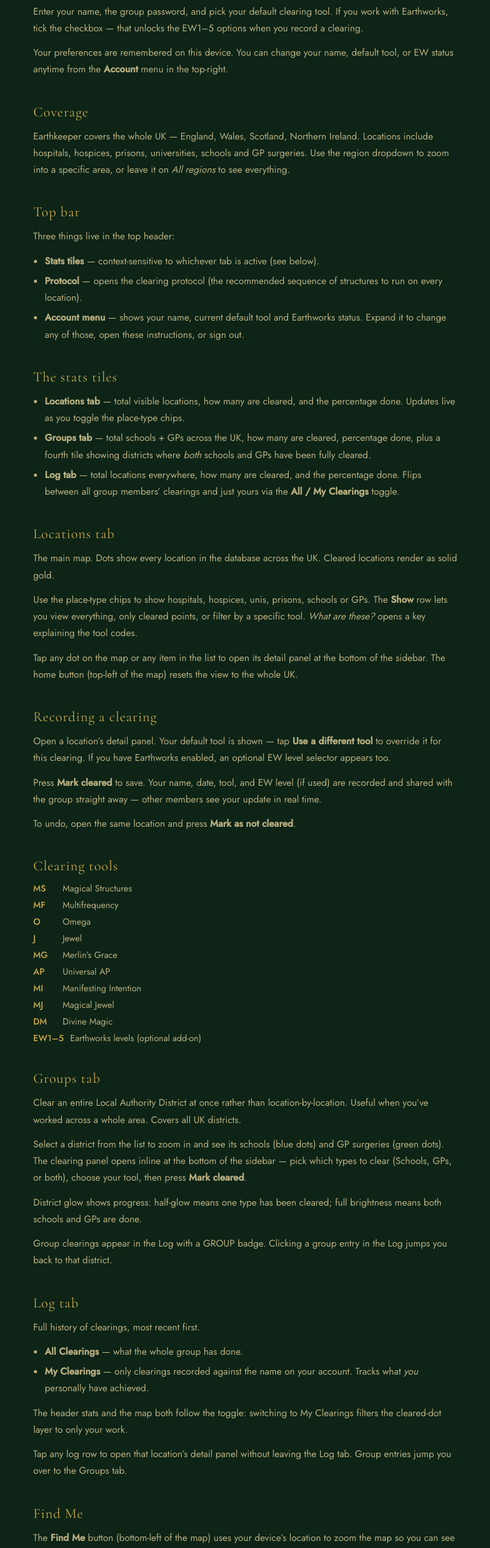
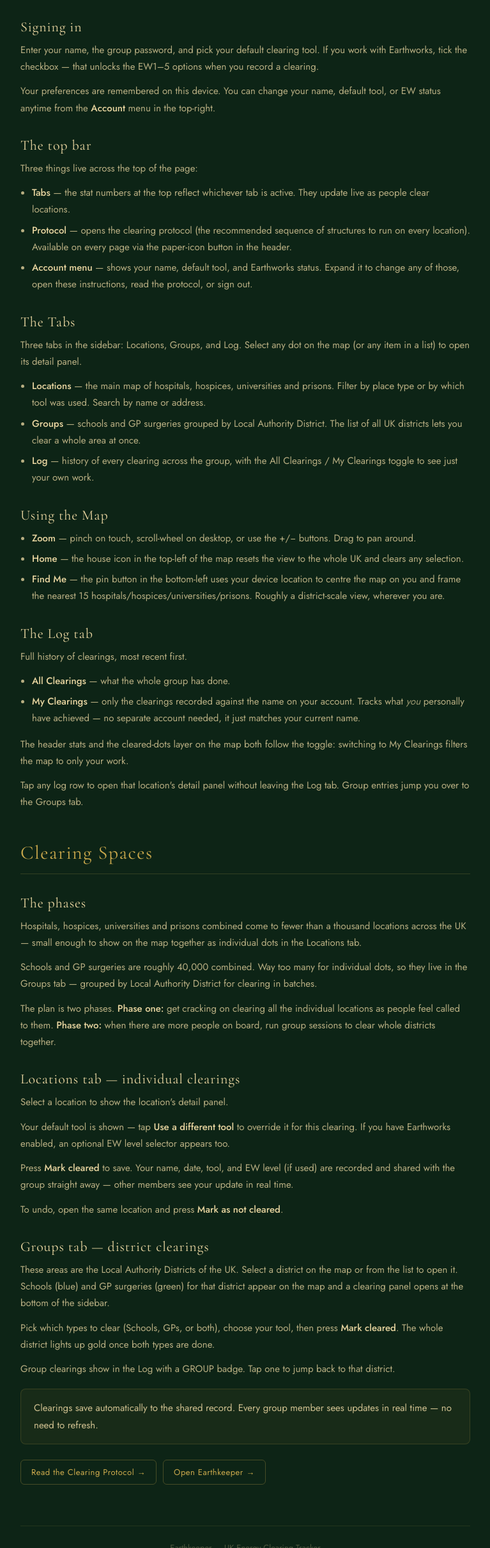
Before and after one commit to Londrovski/earthkeeper, a website: page instructions.html in a window 1280 px wide. Shown: the part 381-2800 px from the top of the page at 64% size, without its empty margins (256-1023 px from the left). Drawn offline with nearby package versions, Linux system fonts and the light colour scheme.

Commit message:
Instructions rewrite, header tile spacing fix, cache v=20

```diff
--- a/css/layout.css
+++ b/css/layout.css
@@ -39,6 +39,8 @@ header{background:var(--forest-m);padding:0 24px;display:flex;align-items:center
 
 .hstats{display:flex;gap:24px;font-size:13px;letter-spacing:.06em;color:var(--soft);text-transform:uppercase}
 .hstats strong{color:var(--gold);font-size:20px;display:block;letter-spacing:0}
+/* Stats tile labels: small left margin so the number+label don't crash together */
+.hstats span{margin-left:4px}
 .hbtn{background:none;border:1px solid var(--bd);color:var(--gold-l);padding:7px 16px;font-family:'Jost',sans-serif;font-size:13px;letter-spacing:.06em;cursor:pointer;border-radius:4px;text-transform:uppercase;transition:all .2s}
 .hbtn:hover{background:var(--gold-glow);border-color:var(--gold)}
 .body{display:flex;flex:1;overflow:hidden}
--- a/instructions.html
+++ b/instructions.html
@@ -10,30 +10,29 @@
 <style>
 *{box-sizing:border-box;margin:0;padding:0}
 body{font-family:'Jost',sans-serif;background:#0D2416;color:#E8D5A0;min-height:100vh}
-.page{max-width:720px;margin:0 auto;padding:48px 28px 80px}
-.back{display:inline-flex;align-items:center;gap:8px;color:rgba(232,213,160,.45);font-size:13px;letter-spacing:.08em;text-decoration:none;text-transform:uppercase;margin-bottom:40px;transition:color .2s}
+.page{max-width:760px;margin:0 auto;padding:48px 28px 80px}
+.back{display:inline-flex;align-items:center;gap:8px;color:rgba(232,213,160,.45);font-size:13px;letter-spacing:.08em;text-decoration:none;text-transform:uppercase;margin-bottom:32px;transition:color .2s}
 .back:hover{color:#C9A84C}
-.brand{display:flex;align-items:center;gap:14px;margin-bottom:44px}
+.brand{display:flex;align-items:center;gap:14px;margin-bottom:36px}
 .brand-seal{width:48px;height:48px;border-radius:50%;overflow:hidden}
 .brand-seal img{width:100%;height:100%;object-fit:cover}
 .brand-name{font-family:'Cormorant Garamond',serif;font-size:30px;font-weight:300;letter-spacing:.1em;color:#E8D5A0}
 .brand-name em{color:#C9A84C;font-style:italic}
-h1{font-family:'Cormorant Garamond',serif;font-size:38px;font-weight:300;letter-spacing:.06em;color:#E8D5A0;margin-bottom:8px;line-height:1.2}
-.subtitle{font-size:13px;color:rgba(232,213,160,.4);letter-spacing:.12em;text-transform:uppercase;margin-bottom:48px;padding-bottom:24px;border-bottom:1px solid rgba(201,168,76,.15)}
-h2{font-family:'Cormorant Garamond',serif;font-size:22px;font-weight:400;color:#C9A84C;margin:40px 0 12px;letter-spacing:.04em}
+h1{font-family:'Cormorant Garamond',serif;font-size:34px;font-weight:300;letter-spacing:.06em;color:#E8D5A0;margin-bottom:8px;line-height:1.2}
+.subtitle{font-size:13px;color:rgba(232,213,160,.4);letter-spacing:.12em;text-transform:uppercase;margin-bottom:36px;padding-bottom:24px;border-bottom:1px solid rgba(201,168,76,.15)}
+.section-title{font-family:'Cormorant Garamond',serif;font-size:30px;font-weight:400;letter-spacing:.05em;color:#C9A84C;margin:48px 0 8px;line-height:1.2;padding-bottom:14px;border-bottom:1px solid rgba(201,168,76,.2)}
+h2{font-family:'Cormorant Garamond',serif;font-size:22px;font-weight:400;color:#E8D5A0;margin:32px 0 10px;letter-spacing:.04em}
 p{font-size:15px;line-height:1.75;color:rgba(232,213,160,.78);margin-bottom:12px}
-ul{padding-left:18px;margin-bottom:12px}
-li{font-size:15px;line-height:1.75;color:rgba(232,213,160,.78);margin-bottom:5px}
-.callout{background:rgba(201,168,76,.06);border:1px solid rgba(201,168,76,.18);border-radius:8px;padding:16px 20px;margin:20px 0}
+ul{padding-left:18px;margin-bottom:14px}
+li{font-size:15px;line-height:1.75;color:rgba(232,213,160,.78);margin-bottom:6px}
+strong{color:#E8D5A0;font-weight:500}
+em{color:rgba(232,213,160,.65);font-style:italic}
+.callout{background:rgba(201,168,76,.06);border:1px solid rgba(201,168,76,.18);border-radius:8px;padding:16px 20px;margin:18px 0}
 .callout p{margin:0;color:rgba(232,213,160,.88)}
-.tools{display:flex;flex-direction:column;gap:6px;margin:12px 0 16px}
-.tool-row{display:flex;align-items:baseline;gap:10px;font-size:14px;color:rgba(232,213,160,.78)}
-.tool-code{color:#C9A84C;font-weight:500;min-width:36px}
-.sep{height:1px;background:rgba(201,168,76,.12);margin:36px 0}
-.footer{margin-top:56px;padding-top:24px;border-top:1px solid rgba(201,168,76,.12);font-size:13px;color:rgba(232,213,160,.3);text-align:center}
-.link-row{display:flex;gap:10px;flex-wrap:wrap;margin-top:18px}
-.link-row a{display:inline-flex;align-items:center;gap:6px;padding:8px 14px;border:1px solid rgba(201,168,76,.3);border-radius:6px;color:#C9A84C;text-decoration:none;font-size:13px;letter-spacing:.04em;transition:all .15s}
+.link-row{display:flex;gap:10px;flex-wrap:wrap;margin-top:24px}
+.link-row a{display:inline-flex;align-items:center;gap:6px;padding:9px 16px;border:1px solid rgba(201,168,76,.3);border-radius:6px;color:#C9A84C;text-decoration:none;font-size:13px;letter-spacing:.04em;transition:all .15s}
 .link-row a:hover{background:rgba(201,168,76,.1);border-color:#C9A84C}
+.footer{margin-top:64px;padding-top:24px;border-top:1px solid rgba(201,168,76,.12);font-size:13px;color:rgba(232,213,160,.3);text-align:center}
 </style>
 </head>
 <body>
@@ -48,69 +47,67 @@ li{font-size:15px;line-height:1.75;color:rgba(232,213,160,.78);margin-bottom:5px
   <h1>How to Use</h1>
   <div class="subtitle">UK Energy Clearing Tracker</div>
 
+  <!-- ==================================================================== -->
+  <!-- SECTION 1 — NAVIGATING THE INTERFACE                                  -->
+  <!-- ==================================================================== -->
+  <div class="section-title">Navigating the Interface</div>
+
   <h2>Signing in</h2>
   <p>Enter your name, the group password, and pick your default clearing tool. If you work with Earthworks, tick the checkbox — that unlocks the EW1–5 options when you record a clearing.</p>
   <p>Your preferences are remembered on this device. You can change your name, default tool, or EW status anytime from the <strong>Account</strong> menu in the top-right.</p>
 
-  <h2>Coverage</h2>
-  <p>Earthkeeper covers the whole UK — England, Wales, Scotland, Northern Ireland. Locations include hospitals, hospices, prisons, universities, schools and GP surgeries. Use the region dropdown to zoom into a specific area, or leave it on <em>All regions</em> to see everything.</p>
-
-  <h2>Top bar</h2>
-  <p>Three things live in the top header:</p>
+  <h2>The top bar</h2>
+  <p>Three things live across the top of the page:</p>
   <ul>
-    <li><strong>Stats tiles</strong> — context-sensitive to whichever tab is active (see below).</li>
-    <li><strong>Protocol</strong> — opens the clearing protocol (the recommended sequence of structures to run on every location).</li>
-    <li><strong>Account menu</strong> — shows your name, current default tool and Earthworks status. Expand it to change any of those, open these instructions, or sign out.</li>
+    <li><strong>Tabs</strong> — the stat numbers at the top reflect whichever tab is active. They update live as people clear locations.</li>
+    <li><strong>Protocol</strong> — opens the clearing protocol (the recommended sequence of structures to run on every location). Available on every page via the paper-icon button in the header.</li>
+    <li><strong>Account menu</strong> — shows your name, default tool, and Earthworks status. Expand it to change any of those, open these instructions, read the protocol, or sign out.</li>
   </ul>
 
-  <h2>The stats tiles</h2>
+  <h2>The Tabs</h2>
+  <p>Three tabs in the sidebar: Locations, Groups, and Log. Select any dot on the map (or any item in a list) to open its detail panel.</p>
   <ul>
-    <li><strong>Locations tab</strong> — total visible locations, how many are cleared, and the percentage done. Updates live as you toggle the place-type chips.</li>
-    <li><strong>Groups tab</strong> — total schools + GPs across the UK, how many are cleared, percentage done, plus a fourth tile showing districts where <em>both</em> schools and GPs have been fully cleared.</li>
-    <li><strong>Log tab</strong> — total locations everywhere, how many are cleared, and the percentage done. Flips between all group members’ clearings and just yours via the <strong>All / My Clearings</strong> toggle.</li>
+    <li><strong>Locations</strong> — the main map of hospitals, hospices, universities and prisons. Filter by place type or by which tool was used. Search by name or address.</li>
+    <li><strong>Groups</strong> — schools and GP surgeries grouped by Local Authority District. The list of all UK districts lets you clear a whole area at once.</li>
+    <li><strong>Log</strong> — history of every clearing across the group, with the All Clearings / My Clearings toggle to see just your own work.</li>
   </ul>
 
-  <h2>Locations tab</h2>
-  <p>The main map. Dots show every location in the database across the UK. Cleared locations render as solid gold.</p>
-  <p>Use the place-type chips to show hospitals, hospices, unis, prisons, schools or GPs. The <strong>Show</strong> row lets you view everything, only cleared points, or filter by a specific tool. <em>What are these?</em> opens a key explaining the tool codes.</p>
-  <p>Tap any dot on the map or any item in the list to open its detail panel at the bottom of the sidebar. The home button (top-left of the map) resets the view to the whole UK.</p>
+  <h2>Using the Map</h2>
+  <ul>
+    <li><strong>Zoom</strong> — pinch on touch, scroll-wheel on desktop, or use the +/− buttons. Drag to pan around.</li>
+    <li><strong>Home</strong> — the house icon in the top-left of the map resets the view to the whole UK and clears any selection.</li>
+    <li><strong>Find Me</strong> — the pin button in the bottom-left uses your device location to centre the map on you and frame the nearest 15 hospitals/hospices/universities/prisons. Roughly a district-scale view, wherever you are.</li>
+  </ul>
 
-  <h2>Recording a clearing</h2>
-  <p>Open a location’s detail panel. Your default tool is shown — tap <strong>Use a different tool</strong> to override it for this clearing. If you have Earthworks enabled, an optional EW level selector appears too.</p>
+  <h2>The Log tab</h2>
+  <p>Full history of clearings, most recent first.</p>
+  <ul>
+    <li><strong>All Clearings</strong> — what the whole group has done.</li>
+    <li><strong>My Clearings</strong> — only the clearings recorded against the name on your account. Tracks what <em>you</em> personally have achieved — no separate account needed, it just matches your current name.</li>
+  </ul>
+  <p>The header stats and the cleared-dots layer on the map both follow the toggle: switching to My Clearings filters the map to only your work.</p>
+  <p>Tap any log row to open that location's detail panel without leaving the Log tab. Group entries jump you over to the Groups tab.</p>
+
+  <!-- ==================================================================== -->
+  <!-- SECTION 2 — CLEARING SPACES                                           -->
+  <!-- ==================================================================== -->
+  <div class="section-title">Clearing Spaces</div>
+
+  <h2>The phases</h2>
+  <p>Hospitals, hospices, universities and prisons combined come to fewer than a thousand locations across the UK — small enough to show on the map together as individual dots in the Locations tab.</p>
+  <p>Schools and GP surgeries are roughly 40,000 combined. Way too many for individual dots, so they live in the Groups tab — grouped by Local Authority District for clearing in batches.</p>
+  <p>The plan is two phases. <strong>Phase one:</strong> get cracking on clearing all the individual locations as people feel called to them. <strong>Phase two:</strong> when there are more people on board, run group sessions to clear whole districts together.</p>
+
+  <h2>Locations tab — individual clearings</h2>
+  <p>Select a location to show the location's detail panel.</p>
+  <p>Your default tool is shown — tap <strong>Use a different tool</strong> to override it for this clearing. If you have Earthworks enabled, an optional EW level selector appears too.</p>
   <p>Press <strong>Mark cleared</strong> to save. Your name, date, tool, and EW level (if used) are recorded and shared with the group straight away — other members see your update in real time.</p>
   <p>To undo, open the same location and press <strong>Mark as not cleared</strong>.</p>
 
-  <h2>Clearing tools</h2>
-  <div class="tools">
-    <div class="tool-row"><span class="tool-code">MS</span> Magical Structures</div>
-    <div class="tool-row"><span class="tool-code">MF</span> Multifrequency</div>
-    <div class="tool-row"><span class="tool-code">O</span> Omega</div>
-    <div class="tool-row"><span class="tool-code">J</span> Jewel</div>
-    <div class="tool-row"><span class="tool-code">MG</span> Merlin’s Grace</div>
-    <div class="tool-row"><span class="tool-code">AP</span> Universal AP</div>
-    <div class="tool-row"><span class="tool-code">MI</span> Manifesting Intention</div>
-    <div class="tool-row"><span class="tool-code">MJ</span> Magical Jewel</div>
-    <div class="tool-row"><span class="tool-code">DM</span> Divine Magic</div>
-    <div class="tool-row"><span class="tool-code">EW1–5</span> Earthworks levels (optional add-on)</div>
-  </div>
-
-  <h2>Groups tab</h2>
-  <p>Clear an entire Local Authority District at once rather than location-by-location. Useful when you’ve worked across a whole area. Covers all UK districts.</p>
-  <p>Select a district from the list to zoom in and see its schools (blue dots) and GP surgeries (green dots). The clearing panel opens inline at the bottom of the sidebar — pick which types to clear (Schools, GPs, or both), choose your tool, then press <strong>Mark cleared</strong>.</p>
-  <p>District glow shows progress: half-glow means one type has been cleared; full brightness means both schools and GPs are done.</p>
-  <p>Group clearings appear in the Log with a GROUP badge. Clicking a group entry in the Log jumps you back to that district.</p>
-
-  <h2>Log tab</h2>
-  <p>Full history of clearings, most recent first.</p>
-  <ul>
-    <li><strong>All Clearings</strong> — what the whole group has done.</li>
-    <li><strong>My Clearings</strong> — only clearings recorded against the name on your account. Tracks what <em>you</em> personally have achieved.</li>
-  </ul>
-  <p>The header stats and the map both follow the toggle: switching to My Clearings filters the cleared-dot layer to only your work.</p>
-  <p>Tap any log row to open that location’s detail panel without leaving the Log tab. Group entries jump you over to the Groups tab.</p>
-
-  <h2>Find Me</h2>
-  <p>The <strong>Find Me</strong> button (bottom-left of the map) uses your device’s location to zoom the map so you can see your position plus the nearest 15 hospitals, hospices, universities and prisons — roughly a district-scale view.</p>
+  <h2>Groups tab — district clearings</h2>
+  <p>These areas are the Local Authority Districts of the UK. Select a district on the map or from the list to open it. Schools (blue) and GP surgeries (green) for that district appear on the map and a clearing panel opens at the bottom of the sidebar.</p>
+  <p>Pick which types to clear (Schools, GPs, or both), choose your tool, then press <strong>Mark cleared</strong>. The whole district lights up gold once both types are done.</p>
+  <p>Group clearings show in the Log with a GROUP badge. Tap one to jump back to that district.</p>
 
   <div class="callout">
     <p>Clearings save automatically to the shared record. Every group member sees updates in real time — no need to refresh.</p>
```
Also changed, not shown: index.html (+32 -45 lines).
